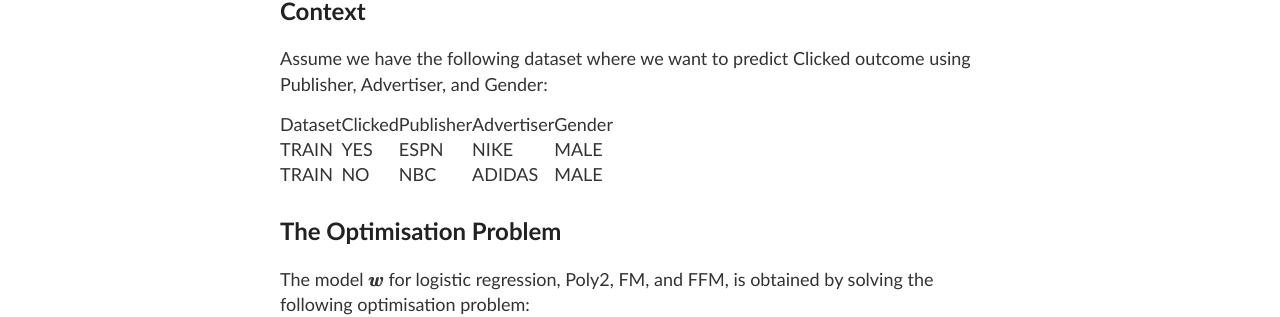
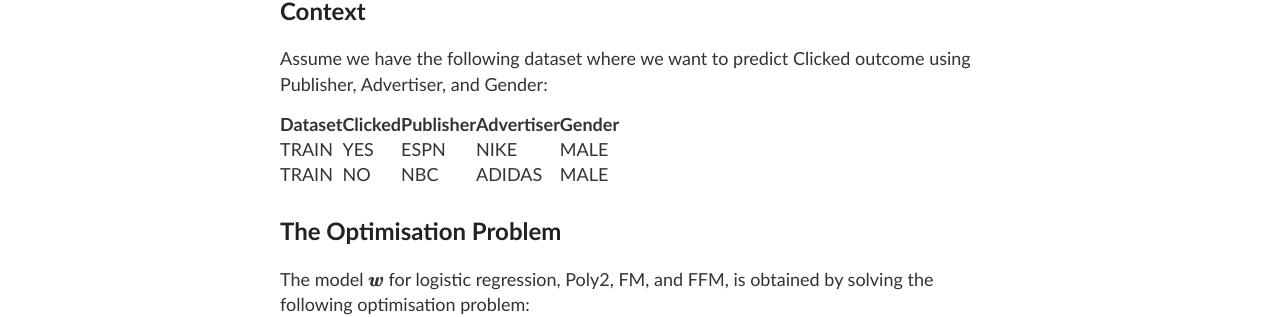
Before and after one commit to wngaw/wngaw.github.io, a Jekyll site: the page built from _posts/2019-02-16-field-aware-factorization-machines-with-xlearn.md, in a window 1280 px wide. Shown: the part 892-1209 px from the top of the page. Built offline with Jekyll 4.4.1, drawn with Linux system fonts in a browser that asks for light colours; formulas are drawn with MathJax 3.

Commit message:
edited tables

```diff
--- a/_posts/2019-02-16-field-aware-factorization-machines-with-xlearn.md
+++ b/_posts/2019-02-16-field-aware-factorization-machines-with-xlearn.md
@@ -24,12 +24,10 @@ To understand FM and FFM, we need to first understand a logistic regression mode
 
 Assume we have the following dataset where we want to predict Clicked outcome using Publisher, Advertiser, and Gender:
 
-{: class="info"}
-| Dataset| Clicked | Publisher | Advertiser | Gender |
+| **Dataset** | **Clicked**  | **Publisher** | **Advertiser** | **Gender** |
 | --- | --- | --- | --- | --- |
 | TRAIN | YES | ESPN | NIKE | MALE |
 | TRAIN | NO | NBC | ADIDAS | MALE |
-
 
 ## The Optimisation Problem
 
```
